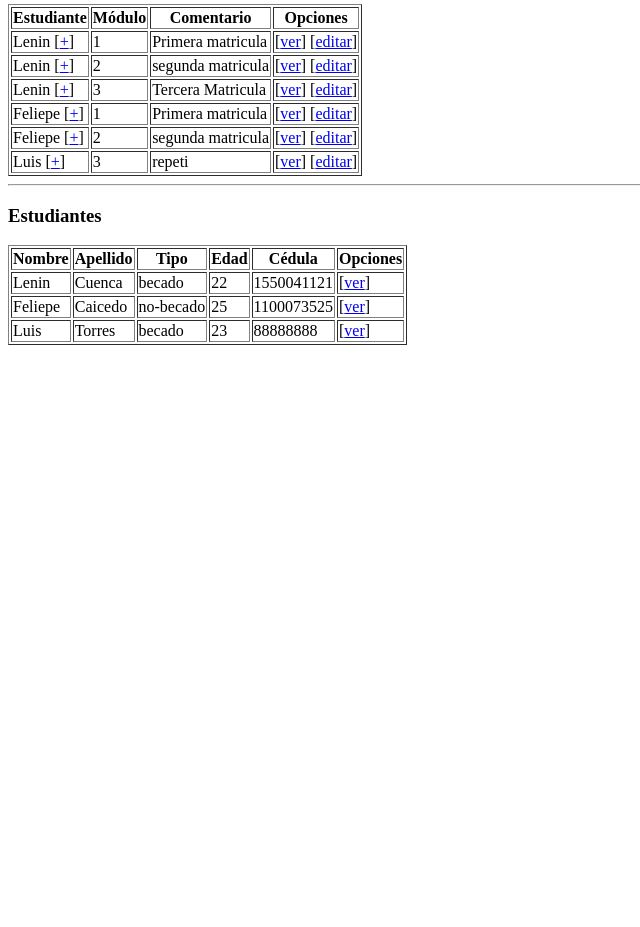
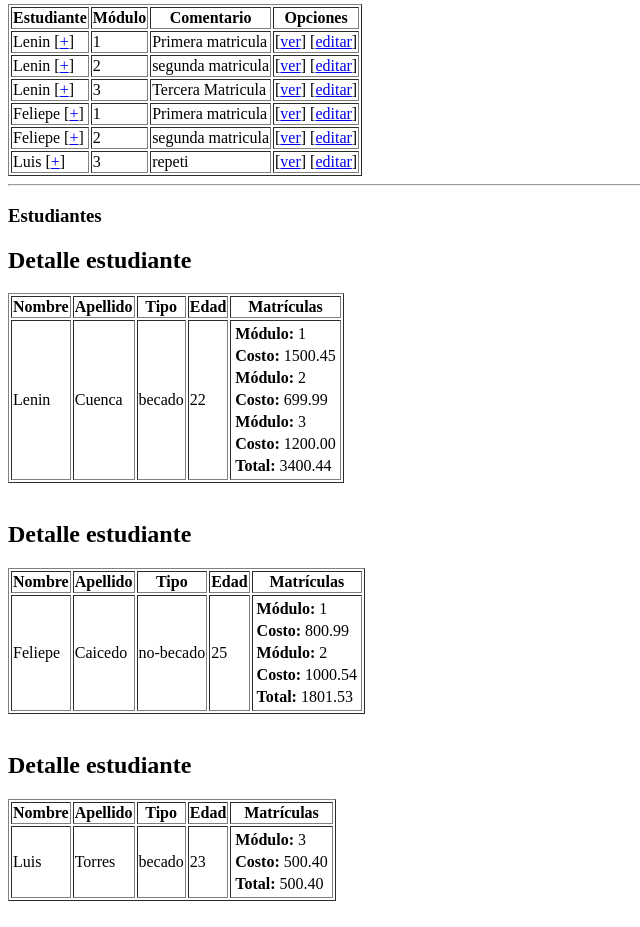
Before and after one commit to LeninCuenca/Actividad---25---junio, a Django app: page / in a window 1280 px wide. Shown: the part 170-1097 px from the top of the page, without its empty margins (0-640 px from the left). Before the commit the page ends 515 px from the top, so only its background shows below. Run offline with Django 3.2, Linux system fonts and the light colour scheme; data comes from the database, SQL or seed files in the repository; both versions use the stored data as it was after the commit.

Commit message:
Actividad detalle estudiante

```diff
--- a/proyectouno/administrativo/templates/index.html
+++ b/proyectouno/administrativo/templates/index.html
@@ -26,6 +26,7 @@
     <td>
       [<a href="{% url 'detalle_matricula' e.id %}">ver</a>]
       [<a href="{% url 'editar_matricula' e.id %}">editar</a>]
+
     </td>
   </tr>
   {% endfor %}
@@ -33,4 +34,39 @@
 </table>
 <hr>
 <h3>Estudiantes</h3>
-{% include "listar_estudiantes.html" %}
+{% for e in estudiantes %}
+  <h2>Detalle estudiante</h2>
+  <table border="1px">
+    <tr>
+      <th>Nombre</th>
+      <th>Apellido</th>
+      <th>Tipo</th>
+      <th>Edad</th>
+      <th>Matrículas</th>
+    </tr>
+    <tr>
+      <td>{{ e.nombre }}</td>
+      <td>{{ e.apellido }}</td>
+      <td>{{ e.tipo_estudiante }}</td>
+      <td>{{ e.edad }}</td>
+      <td>
+        <table border="0">
+          {% for m in e.matriculas_list %}
+          <tr>
+            <td><b>Módulo:</b> {{ m.modulo.nombre }}</td>
+          </tr>
+          <tr>
+            <td><b>Costo:</b> {{ m.costo }}</td>
+          </tr>
+          {% endfor %}
+          <tr>
+            <td>
+              <b>Total:</b> {{ e.total_matriculas }}
+            </td>
+          </tr>
+        </table>
+      </td>
+    </tr>
+  </table>
+  <br>
+{% endfor %}
--- a/proyectouno/administrativo/templates/listar_estudiantes.html
+++ /dev/null
@@ -1,22 +0,0 @@
-<table border="1px">
-  <tr>
-    <th>Nombre</th>
-    <th>Apellido</th>
-    <th>Tipo</th>
-    <th>Edad</th>
-    <th>Cédula</th>
-    <th>Opciones</th>
-  </tr>
-  {% for est in estudiantes %}
-  <tr>
-    <td>{{ est.nombre }}</td>
-    <td>{{ est.apellido }}</td>
-    <td>{{ est.tipo_estudiante }}</td>
-    <td>{{ est.edad }}</td>
-    <td>{{ est.cedula }}</td>
-    <td>
-      [<a href="{% url 'detalle_estudiante' est.id %}">ver</a>]
-    </td>
-  </tr>
-  {% endfor %}
-</table>
--- a/proyectouno/administrativo/views.py
+++ b/proyectouno/administrativo/views.py
@@ -13,11 +13,17 @@ def index(request):
     matriculas = Matricula.objects.all()
     estudiantes = Estudiante.objects.all()
     titulo = "Listado de matriculas"
+    # Calcular el total de matrículas para cada estudiante
+    for estudiante in estudiantes:
+        matriculas_est = estudiante.obtener_matriculas()
+        estudiante.total_matriculas = sum([m.costo for m in matriculas_est])
+        estudiante.matriculas_list = matriculas_est  # para evitar múltiples consultas en el template
+
     informacion_template = {
         'matriculas': matriculas,
         'numero_matriculas': len(matriculas),
         'mititulo': titulo,
-        'estudiantes': estudiantes
+        'estudiantes': estudiantes,
     }
     return render(request, 'index.html', informacion_template)
 
@@ -68,15 +74,11 @@ def editar_matricula(request, id):
 
 def detalle_estudiante(request, id):
     """
+
     """
+
     estudiante = Estudiante.objects.get(pk=id)
-    matriculas = estudiante.obtener_matriculas()
-    costo_total = sum([m.costo for m in matriculas])
-    informacion_template = {
-        'e': estudiante,
-        'matriculas': matriculas,
-        'costo_total': costo_total
-    }
+    informacion_template = {'e': estudiante}
     return render(request, 'detalle_estudiante.html', informacion_template)
 
 def listar_estudiantes(request):
```
Also changed, not shown: proyectouno/db.sqlite3.
